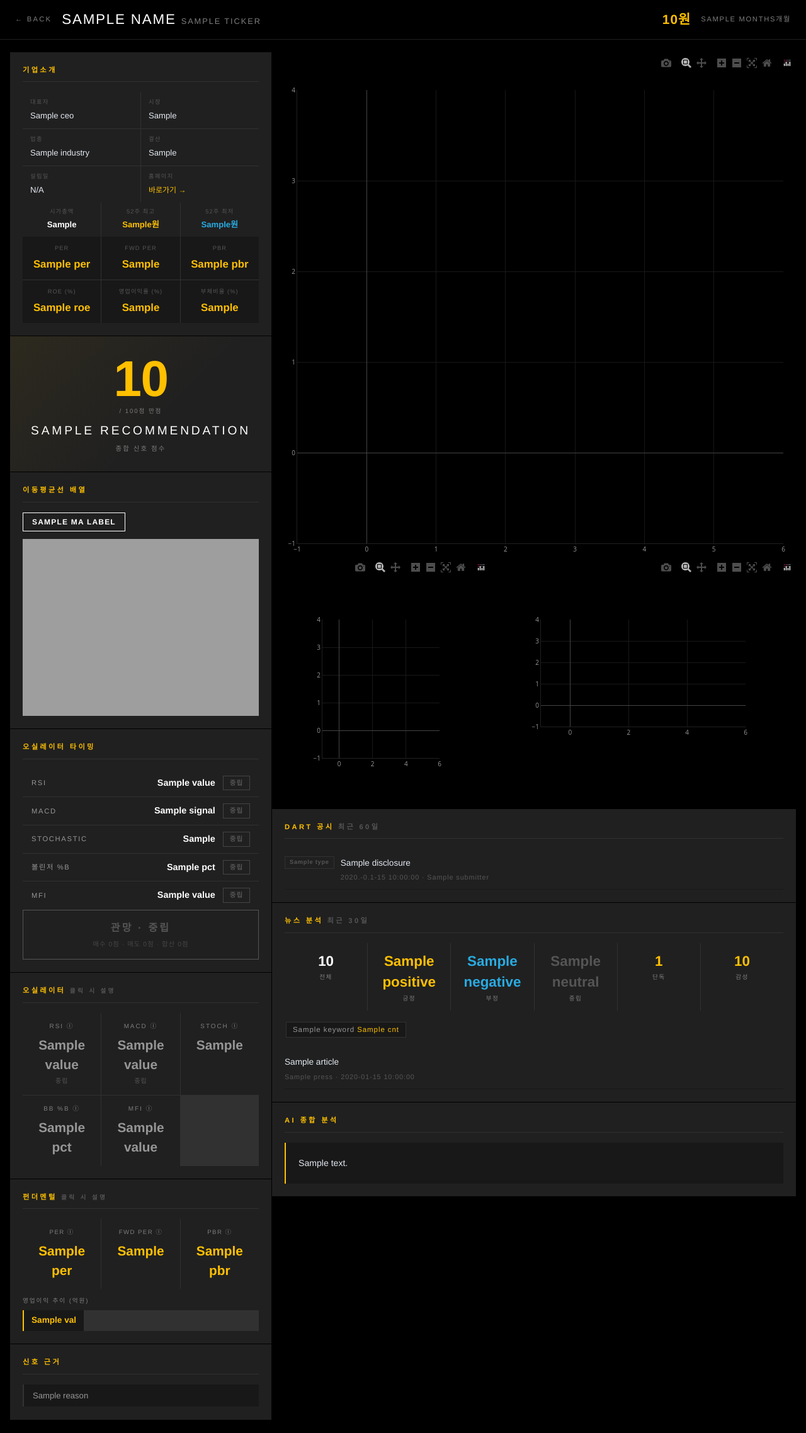
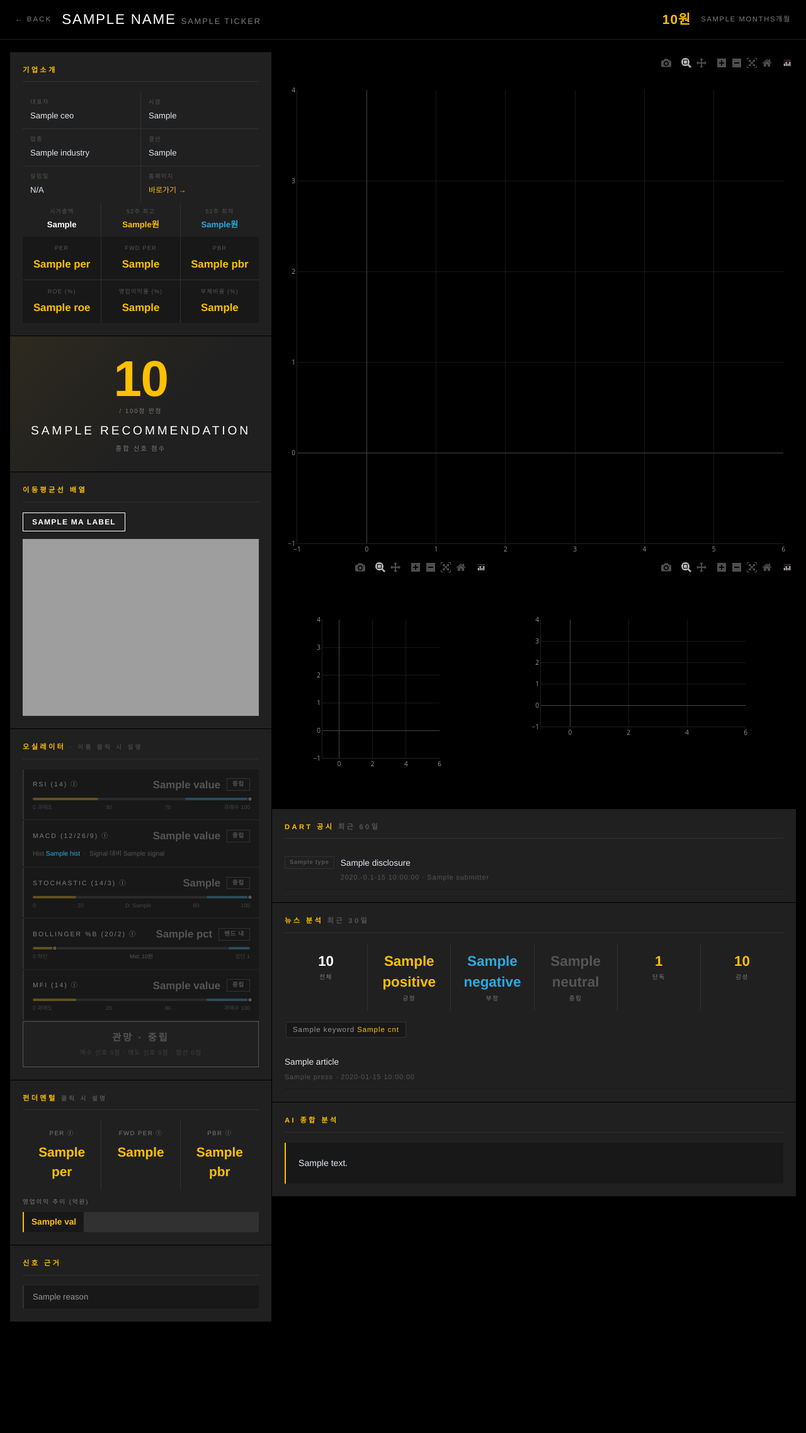
Before and after one commit to wss2105-afk/stock, a Flask app: template templates/result.html in a window 1280 px wide. Shown: the whole page at 63% size. After the commit the page ends 2099 px from the top, so only its background shows below. Run offline with Flask 3, Linux system fonts and the light colour scheme; the template is opened without the code that fills it: most values are stand-ins (such as "Sample title", 1, 10 or a date in 2020); some libraries are stand-ins or nearby versions; grey boxes are pictures that could not be loaded.

Commit message:
feat: 오실레이터 섹션 게이지바 추가 및 UI 개선

```diff
--- a/templates/result.html
+++ b/templates/result.html
@@ -67,18 +67,32 @@
         .signal-sell { color: #29ABE2; }
         .signal-neutral { color: #969696; }
 
-        /* 타이밍 섹션 */
-        .timing-row { display: flex; flex-direction: column; gap: 1px; background: #313131; margin-bottom: 1px; }
-        .timing-item { display: flex; align-items: center; justify-content: space-between; background: #202020; padding: 10px 14px; font-size: 0.85rem; }
-        .timing-name { color: #969696; font-size: 0.7rem; letter-spacing: 0.15em; text-transform: uppercase; flex: 1; }
-        .timing-val { color: #fff; font-weight: 700; margin: 0 12px; font-size: 0.9rem; }
-        .timing-badge { padding: 3px 10px; font-size: 0.65rem; font-weight: 700; letter-spacing: 0.1em; text-transform: uppercase; border: 1px solid; }
+        /* 오실레이터 */
+        .osc-row { display: flex; flex-direction: column; gap: 2px; }
+        .osc-item { background: #181818; padding: 12px 14px; border-left: 2px solid #2a2a2a; transition: border-color 0.2s; }
+        .osc-item.sig-buy  { border-left-color: #FFC000; }
+        .osc-item.sig-sell { border-left-color: #29ABE2; }
+        .osc-item.sig-neu  { border-left-color: #333; }
+        .osc-top { display: flex; align-items: center; justify-content: space-between; margin-bottom: 8px; }
+        .osc-name { font-size: 0.65rem; color: #7D7D7D; letter-spacing: 0.2em; text-transform: uppercase; cursor: pointer; }
+        .osc-name:hover { color: #FFC000; }
+        .osc-right { display: flex; align-items: center; gap: 10px; }
+        .osc-val  { font-size: 1.05rem; font-weight: 700; }
+        .osc-badge { padding: 2px 8px; font-size: 0.58rem; font-weight: 700; letter-spacing: 0.1em; text-transform: uppercase; border: 1px solid; }
+        .b-buy  { border-color: #FFC000; color: #FFC000; }
+        .b-sell { border-color: #29ABE2; color: #29ABE2; }
+        .b-neu  { border-color: #333; color: #555; }
+        /* 게이지 바 */
+        .osc-bar-track { height: 4px; background: #2a2a2a; border-radius: 2px; position: relative; overflow: visible; }
+        .osc-bar-fill  { height: 100%; border-radius: 2px; position: absolute; top: 0; left: 0; }
+        .osc-bar-marker { width: 8px; height: 8px; border-radius: 50%; position: absolute; top: -2px; transform: translateX(-50%); border: 1.5px solid #000; }
+        /* 타이밍 결과 */
+        .timing-result { padding: 14px 16px; text-align: center; border: 1px solid; margin-top: 2px; }
+        .timing-result .t-label { font-size: 0.95rem; font-weight: 700; letter-spacing: 0.2em; text-transform: uppercase; }
+        .timing-result .t-sub { font-size: 0.62rem; opacity: 0.6; margin-top: 5px; letter-spacing: 0.1em; }
         .t-buy  { border-color: #FFC000; color: #FFC000; }
         .t-sell { border-color: #29ABE2; color: #29ABE2; }
         .t-neu  { border-color: #444; color: #555; }
-        .timing-result { padding: 16px; text-align: center; border: 1px solid; }
-        .timing-result .t-label { font-size: 1rem; font-weight: 700; letter-spacing: 0.2em; text-transform: uppercase; }
-        .timing-result .t-sub { font-size: 0.65rem; opacity: 0.7; margin-top: 6px; letter-spacing: 0.1em; }
 
         /* 이유 */
         .reason-item { padding: 8px 14px; margin-bottom: 1px; font-size: 0.82rem; background: #181818; border-left: 2px solid #333; color: #969696; }
@@ -270,76 +284,148 @@
             {% elif timing_score < 0 %}{% set t_label = "강한 매도 타이밍" %}{% set t_color = "#29ABE2" %}
             {% else %}{% set t_label = "관망 · 중립" %}{% set t_color = "#555" %}{% endif %}
 
+            <!-- 오실레이터 -->
             <div class="section-card">
-                <div class="section-title">오실레이터 타이밍</div>
-                <div class="timing-row">
-                    <div class="timing-item">
-                        <span class="timing-name">RSI</span><span class="timing-val">{{ rsi_v }}</span>
-                        {% if rsi_v < 30 %}<span class="timing-badge t-buy">강한 매수</span>
-                        {% elif rsi_v < 40 %}<span class="timing-badge t-buy">매수</span>
-                        {% elif rsi_v > 70 %}<span class="timing-badge t-sell">강한 매도</span>
-                        {% elif rsi_v > 60 %}<span class="timing-badge t-sell">매도</span>
-                        {% else %}<span class="timing-badge t-neu">중립</span>{% endif %}
+                <div class="section-title">오실레이터 <span style="color:#444;font-size:0.6rem;">· 이름 클릭 시 설명</span></div>
+                <div class="osc-row">
+
+                    <!-- RSI -->
+                    {% set rsi_pct = [0, [100, rsi_v] | min] | max %}
+                    {% set rsi_cls = 'sig-buy' if rsi_v < 40 else 'sig-sell' if rsi_v > 60 else 'sig-neu' %}
+                    {% set rsi_color = '#FFC000' if rsi_v < 40 else '#29ABE2' if rsi_v > 60 else '#555' %}
+                    <div class="osc-item {{ rsi_cls }}">
+                        <div class="osc-top">
+                            <span class="osc-name" onclick="showDesc('rsi')">RSI (14) ⓘ</span>
+                            <div class="osc-right">
+                                <span class="osc-val" style="color:{{ rsi_color }};">{{ rsi_v }}</span>
+                                {% if rsi_v < 30 %}<span class="osc-badge b-buy">강한 매수</span>
+                                {% elif rsi_v < 40 %}<span class="osc-badge b-buy">매수</span>
+                                {% elif rsi_v > 70 %}<span class="osc-badge b-sell">강한 매도</span>
+                                {% elif rsi_v > 60 %}<span class="osc-badge b-sell">매도</span>
+                                {% else %}<span class="osc-badge b-neu">중립</span>{% endif %}
+                            </div>
+                        </div>
+                        <div class="osc-bar-track">
+                            <div class="osc-bar-fill" style="width:30%;background:rgba(255,192,0,0.25);"></div>
+                            <div class="osc-bar-fill" style="left:70%;width:30%;background:rgba(41,171,226,0.25);"></div>
+                            <div class="osc-bar-marker" style="left:{{ rsi_pct }}%;background:{{ rsi_color }};"></div>
+                        </div>
+                        <div style="display:flex;justify-content:space-between;margin-top:5px;">
+                            <span style="font-size:0.55rem;color:#444;">0 과매도</span>
+                            <span style="font-size:0.55rem;color:#444;">30</span>
+                            <span style="font-size:0.55rem;color:#444;">70</span>
+                            <span style="font-size:0.55rem;color:#444;">과매수 100</span>
+                        </div>
                     </div>
-                    <div class="timing-item">
-                        <span class="timing-name">MACD</span><span class="timing-val">{{ macd_s }}</span>
-                        {% if macd_s == 'golden' %}<span class="timing-badge t-buy">골든크로스</span>
-                        {% elif macd_s == 'dead' %}<span class="timing-badge t-sell">데드크로스</span>
-                        {% elif macd_h > 0 %}<span class="timing-badge t-buy">상승</span>
-                        {% elif macd_h < 0 %}<span class="timing-badge t-sell">하락</span>
-                        {% else %}<span class="timing-badge t-neu">중립</span>{% endif %}
+
+                    <!-- MACD -->
+                    {% set macd_cls = 'sig-buy' if macd_s == 'golden' or macd_h > 0 else 'sig-sell' if macd_s == 'dead' or macd_h < 0 else 'sig-neu' %}
+                    {% set macd_color = '#FFC000' if macd_cls == 'sig-buy' else '#29ABE2' if macd_cls == 'sig-sell' else '#555' %}
+                    <div class="osc-item {{ macd_cls }}">
+                        <div class="osc-top">
+                            <span class="osc-name" onclick="showDesc('macd')">MACD (12/26/9) ⓘ</span>
+                            <div class="osc-right">
+                                <span class="osc-val" style="color:{{ macd_color }};">{{ signals.macd.value }}</span>
+                                {% if macd_s == 'golden' %}<span class="osc-badge b-buy">골든크로스</span>
+                                {% elif macd_s == 'dead' %}<span class="osc-badge b-sell">데드크로스</span>
+                                {% elif macd_h > 0 %}<span class="osc-badge b-buy">상승 모멘텀</span>
+                                {% elif macd_h < 0 %}<span class="osc-badge b-sell">하락 모멘텀</span>
+                                {% else %}<span class="osc-badge b-neu">중립</span>{% endif %}
+                            </div>
+                        </div>
+                        <div style="font-size:0.65rem;color:#555;margin-top:2px;">
+                            Hist <span style="color:{{ '#FFC000' if macd_h > 0 else '#29ABE2' }};">{{ signals.macd.hist }}</span>
+                            &nbsp;·&nbsp; Signal 대비 <span style="color:{{ macd_color }};">{{ macd_s }}</span>
+                        </div>
                     </div>
-                    <div class="timing-item">
-                        <span class="timing-name">Stochastic</span><span class="timing-val">{{ sk }}</span>
-                        {% if sk < 20 %}<span class="timing-badge t-buy">과매도</span>
-                        {% elif sk > 80 %}<span class="timing-badge t-sell">과매수</span>
-                        {% else %}<span class="timing-badge t-neu">중립</span>{% endif %}
+
+                    <!-- Stochastic -->
+                    {% set sk_pct = [0, [100, sk] | min] | max %}
+                    {% set sk_cls = 'sig-buy' if sk < 20 else 'sig-sell' if sk > 80 else 'sig-neu' %}
+                    {% set sk_color = '#FFC000' if sk < 20 else '#29ABE2' if sk > 80 else '#555' %}
+                    <div class="osc-item {{ sk_cls }}">
+                        <div class="osc-top">
+                            <span class="osc-name" onclick="showDesc('stoch')">Stochastic (14/3) ⓘ</span>
+                            <div class="osc-right">
+                                <span class="osc-val" style="color:{{ sk_color }};">{{ sk }}</span>
+                                {% if sk < 20 %}<span class="osc-badge b-buy">과매도</span>
+                                {% elif sk > 80 %}<span class="osc-badge b-sell">과매수</span>
+                                {% else %}<span class="osc-badge b-neu">중립</span>{% endif %}
+                            </div>
+                        </div>
+                        <div class="osc-bar-track">
+                            <div class="osc-bar-fill" style="width:20%;background:rgba(255,192,0,0.25);"></div>
+                            <div class="osc-bar-fill" style="left:80%;width:20%;background:rgba(41,171,226,0.25);"></div>
+                            <div class="osc-bar-marker" style="left:{{ sk_pct }}%;background:{{ sk_color }};"></div>
+                        </div>
+                        <div style="display:flex;justify-content:space-between;margin-top:5px;">
+                            <span style="font-size:0.55rem;color:#444;">0</span>
+                            <span style="font-size:0.55rem;color:#444;">20</span>
+                            <span style="font-size:0.55rem;color:#444;">D: {{ signals.stoch.d }}</span>
+                            <span style="font-size:0.55rem;color:#444;">80</span>
+                            <span style="font-size:0.55rem;color:#444;">100</span>
+                        </div>
                     </div>
-                    <div class="timing-item">
-                        <span class="timing-name">볼린저 %B</span><span class="timing-val">{{ bb }}</span>
-                        {% if bb < 0.1 %}<span class="timing-badge t-buy">하단</span>
-                        {% elif bb > 0.9 %}<span class="timing-badge t-sell">상단</span>
-                        {% else %}<span class="timing-badge t-neu">중립</span>{% endif %}
+
+                    <!-- Bollinger Band %B -->
+                    {% set bb_pct_bar = [0, [100, bb * 100] | min] | max %}
+                    {% set bb_cls = 'sig-buy' if bb < 0.1 else 'sig-sell' if bb > 0.9 else 'sig-neu' %}
+                    {% set bb_color = '#FFC000' if bb < 0.1 else '#29ABE2' if bb > 0.9 else '#555' %}
+                    <div class="osc-item {{ bb_cls }}">
+                        <div class="osc-top">
+                            <span class="osc-name" onclick="showDesc('bb')">Bollinger %B (20/2) ⓘ</span>
+                            <div class="osc-right">
+                                <span class="osc-val" style="color:{{ bb_color }};">{{ bb }}</span>
+                                {% if bb < 0.1 %}<span class="osc-badge b-buy">하단 이탈</span>
+                                {% elif bb > 0.9 %}<span class="osc-badge b-sell">상단 돌파</span>
+                                {% else %}<span class="osc-badge b-neu">밴드 내</span>{% endif %}
+                            </div>
+                        </div>
+                        <div class="osc-bar-track">
+                            <div class="osc-bar-fill" style="width:10%;background:rgba(255,192,0,0.25);"></div>
+                            <div class="osc-bar-fill" style="left:90%;width:10%;background:rgba(41,171,226,0.25);"></div>
+                            <div class="osc-bar-marker" style="left:{{ bb_pct_bar }}%;background:{{ bb_color }};"></div>
+                        </div>
+                        <div style="display:flex;justify-content:space-between;margin-top:5px;">
+                            <span style="font-size:0.55rem;color:#444;">0 하단</span>
+                            <span style="font-size:0.55rem;color:#555;">Mid: {{ signals.bb.mid | int | string | replace(',','') }}원</span>
+                            <span style="font-size:0.55rem;color:#444;">상단 1</span>
+                        </div>
                     </div>
-                    <div class="timing-item">
-                        <span class="timing-name">MFI</span><span class="timing-val">{{ mfi_v }}</span>
-                        {% if mfi_v < 20 %}<span class="timing-badge t-buy">과매도</span>
-                        {% elif mfi_v > 80 %}<span class="timing-badge t-sell">과매수</span>
-                        {% else %}<span class="timing-badge t-neu">중립</span>{% endif %}
+
+                    <!-- MFI -->
+                    {% set mfi_pct = [0, [100, mfi_v] | min] | max %}
+                    {% set mfi_cls = 'sig-buy' if mfi_v < 20 else 'sig-sell' if mfi_v > 80 else 'sig-neu' %}
+                    {% set mfi_color = '#FFC000' if mfi_v < 20 else '#29ABE2' if mfi_v > 80 else '#555' %}
+                    <div class="osc-item {{ mfi_cls }}">
+                        <div class="osc-top">
+                            <span class="osc-name" onclick="showDesc('mfi')">MFI (14) ⓘ</span>
+                            <div class="osc-right">
+                                <span class="osc-val" style="color:{{ mfi_color }};">{{ mfi_v }}</span>
+                                {% if mfi_v < 20 %}<span class="osc-badge b-buy">과매도</span>
+                                {% elif mfi_v > 80 %}<span class="osc-badge b-sell">과매수</span>
+                                {% else %}<span class="osc-badge b-neu">중립</span>{% endif %}
+                            </div>
+                        </div>
+                        <div class="osc-bar-track">
+                            <div class="osc-bar-fill" style="width:20%;background:rgba(255,192,0,0.25);"></div>
+                            <div class="osc-bar-fill" style="left:80%;width:20%;background:rgba(41,171,226,0.25);"></div>
+                            <div class="osc-bar-marker" style="left:{{ mfi_pct }}%;background:{{ mfi_color }};"></div>
+                        </div>
+                        <div style="display:flex;justify-content:space-between;margin-top:5px;">
+                            <span style="font-size:0.55rem;color:#444;">0 과매도</span>
+                            <span style="font-size:0.55rem;color:#444;">20</span>
+                            <span style="font-size:0.55rem;color:#444;">80</span>
+                            <span style="font-size:0.55rem;color:#444;">과매수 100</span>
+                        </div>
                     </div>
+
                 </div>
+
+                <!-- 종합 결과 -->
                 <div class="timing-result" style="border-color:{{ t_color }};">
                     <div class="t-label" style="color:{{ t_color }};">{{ t_label }}</div>
-                    <div class="t-sub" style="color:{{ t_color }};">매수 {{ buy_count }}점 · 매도 {{ sell_count }}점 · 합산 {{ timing_score }}점</div>
-                </div>
-            </div>
-
-            <!-- 오실레이터 -->
-            <div class="section-card">
-                <div class="section-title">오실레이터 <span style="color:#555;font-size:0.6rem;">클릭 시 설명</span></div>
-                <div class="indicator-grid">
-                    <div class="indicator-item" onclick="showDesc('rsi')">
-                        <div class="label">RSI ⓘ</div>
-                        <div class="value {% if signals.rsi.signal == 'oversold' %}signal-buy{% elif signals.rsi.signal == 'overbought' %}signal-sell{% else %}signal-neutral{% endif %}">{{ signals.rsi.value }}</div>
-                        <div style="font-size:0.62rem;color:#555;margin-top:4px;letter-spacing:0.1em;">{% if signals.rsi.signal == 'oversold' %}과매도{% elif signals.rsi.signal == 'overbought' %}과매수{% else %}중립{% endif %}</div>
-                    </div>
-                    <div class="indicator-item" onclick="showDesc('macd')">
-                        <div class="label">MACD ⓘ</div>
-                        <div class="value {% if signals.macd.signal == 'golden' %}signal-buy{% elif signals.macd.signal == 'dead' %}signal-sell{% else %}signal-neutral{% endif %}">{{ signals.macd.value }}</div>
-                        <div style="font-size:0.62rem;color:#555;margin-top:4px;letter-spacing:0.1em;">{% if signals.macd.signal == 'golden' %}골든{% elif signals.macd.signal == 'dead' %}데드{% else %}중립{% endif %}</div>
-                    </div>
-                    <div class="indicator-item" onclick="showDesc('stoch')">
-                        <div class="label">Stoch ⓘ</div>
-                        <div class="value {% if signals.stoch.signal == 'oversold' %}signal-buy{% elif signals.stoch.signal == 'overbought' %}signal-sell{% else %}signal-neutral{% endif %}">{{ signals.stoch.k }}</div>
-                    </div>
-                    <div class="indicator-item" onclick="showDesc('bb')">
-                        <div class="label">BB %B ⓘ</div>
-                        <div class="value {% if signals.bb.signal == 'oversold' %}signal-buy{% elif signals.bb.signal == 'overbought' %}signal-sell{% else %}signal-neutral{% endif %}">{{ signals.bb.pct }}</div>
-                    </div>
-                    <div class="indicator-item" onclick="showDesc('mfi')">
-                        <div class="label">MFI ⓘ</div>
-                        <div class="value {% if signals.mfi.signal == 'oversold' %}signal-buy{% elif signals.mfi.signal == 'overbought' %}signal-sell{% else %}signal-neutral{% endif %}">{{ signals.mfi.value }}</div>
-                    </div>
+                    <div class="t-sub" style="color:{{ t_color }};">매수 신호 {{ buy_count }}점 · 매도 신호 {{ sell_count }}점 · 합산 {{ timing_score }}점</div>
                 </div>
             </div>
 
```
